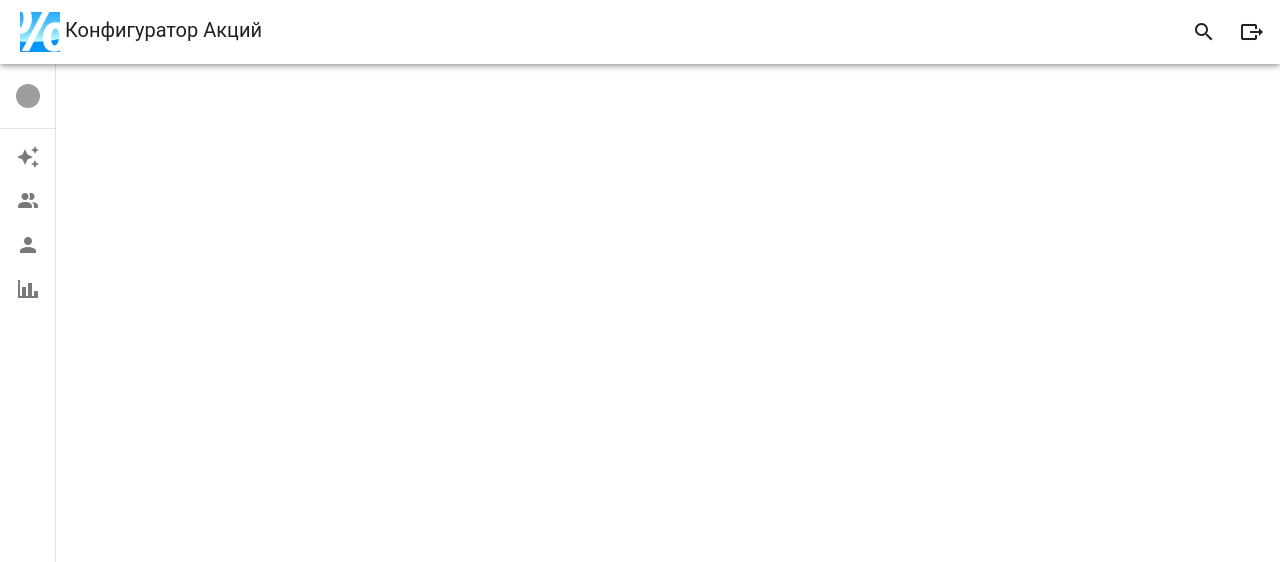
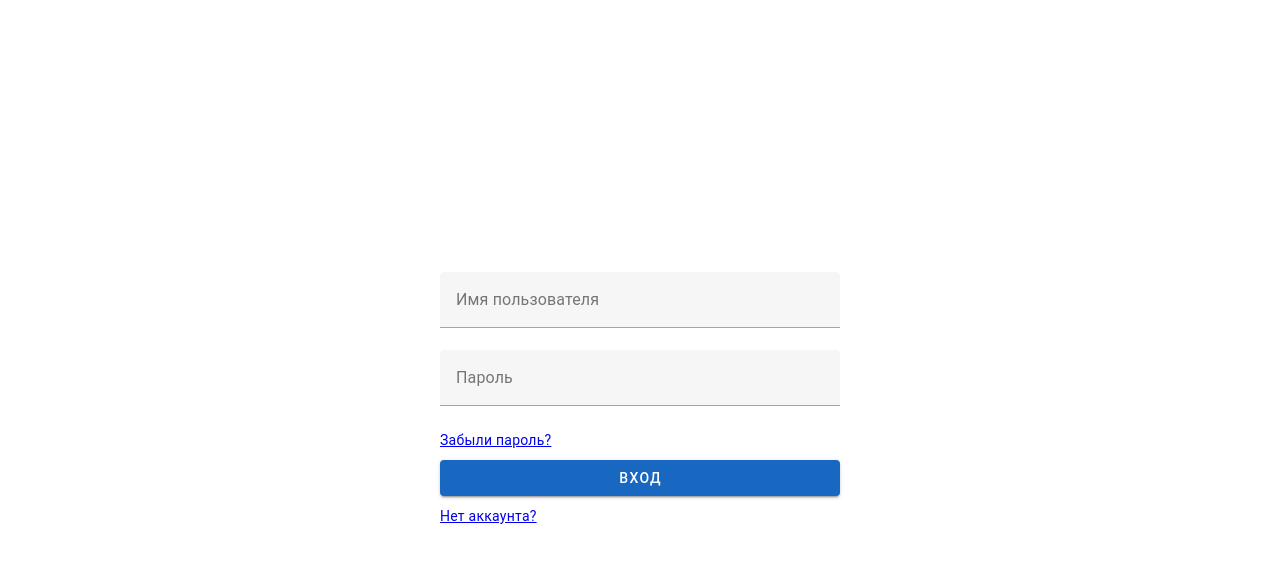
Before and after one commit to tarielkenzhebekov/actions-configurator-frontend, a Vue app: page / in a window 1280 px wide. Shown: the top 562 px of the page. Built offline with nearby package versions, Linux system fonts and the light colour scheme; grey boxes are pictures that could not be loaded.

Commit message:
TSC-103 added login view

```diff
--- a/src/App.vue
+++ b/src/App.vue
@@ -1,14 +1,10 @@
 <script setup>
-import AppNavbar from './components/AppNavbar.vue';
-
 
 </script>
 
 <template>
   <v-app>
-    <v-main>
-      <app-navbar></app-navbar>
-    </v-main>
+    <router-view></router-view>
   </v-app>
 </template>
 
--- a/src/router/routes.js
+++ b/src/router/routes.js
@@ -1,40 +1,10 @@
 const routes = [
-  // {
-  //   path: "/",
-  //   alias: "/actions",
-  //   name: "actions",
-  //   component: () => import("@/views/actions/index.vue")
-  // },
-  // {
-  //   path: "/statistics",
-  //   name: "statistics",
-  //   component: () => import("@/views/statistics/index.vue")
-  // },
-  // {
-  //   path: "/subscribers",
-  //   name: "subscribers",
-  //   component: () => import("@/views/subscribers/index.vue")
-  // },
-  // {
-  //   path: "/users",
-  //   name: "users",
-  //   component: () => import("@/views/users/index.vue")
-  // },
-  // {
-  //   path: "/login",
-  //   name: "login",
-  //   component: () => import("@/views/login/index.vue")
-  // },
-  // {
-  //   path: '/edit-user/:userId',
-  //   name: 'edit-user',
-  //   component: () => import("@/views/users/components/EditUserForm.vue"),
-  // },
-  // {
-  //   path: '/add-user',
-  //   name: 'add-user',
-  //   component: () => import("@/views/users/components/AddUserForm.vue"),
-  // }
+  {
+    path: "/",
+    alias: "/login",
+    name: "login",
+    component: () => import("@/views/LoginView.vue")
+  },
 ]
 
 
--- /dev/null
+++ b/src/views/LoginView.vue
@@ -0,0 +1,28 @@
+<script setup>
+  import { ref } from "vue"
+
+  const username = ref("")
+  const password = ref("")
+
+  const login = () => {
+
+  }
+</script>
+
+<template>
+  <v-container class="d-flex align-center justify-center" style="height: 100vh">
+    <v-sheet width="400" class="mx-auto">
+      <v-form fast-fail @submit.prevent="login">
+        <v-text-field v-model="username" label="Имя пользователя"></v-text-field>
+        <v-text-field v-model="password" label="Пароль"></v-text-field>
+
+        <a href="#" class="text-body-2 font-weight-regular">Забыли пароль?</a>
+
+        <v-btn type="submit" color="primary" block class="mt-2">Вход</v-btn>
+      </v-form>
+      <div class="mt-2">
+        <a href="#" class="text-body-2">Нет аккаунта?</a>
+      </div>
+    </v-sheet>
+  </v-container>
+</template>
```
